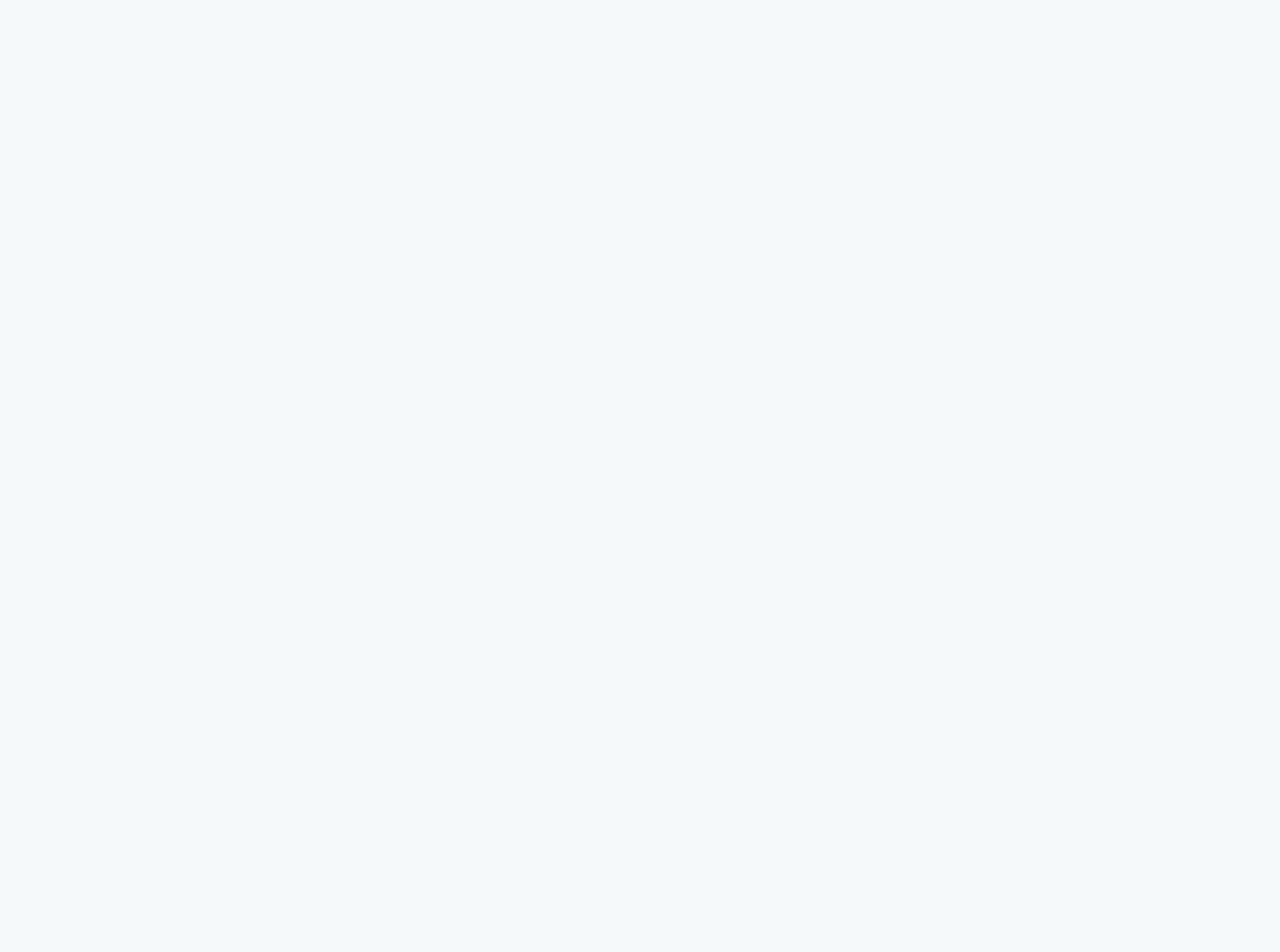
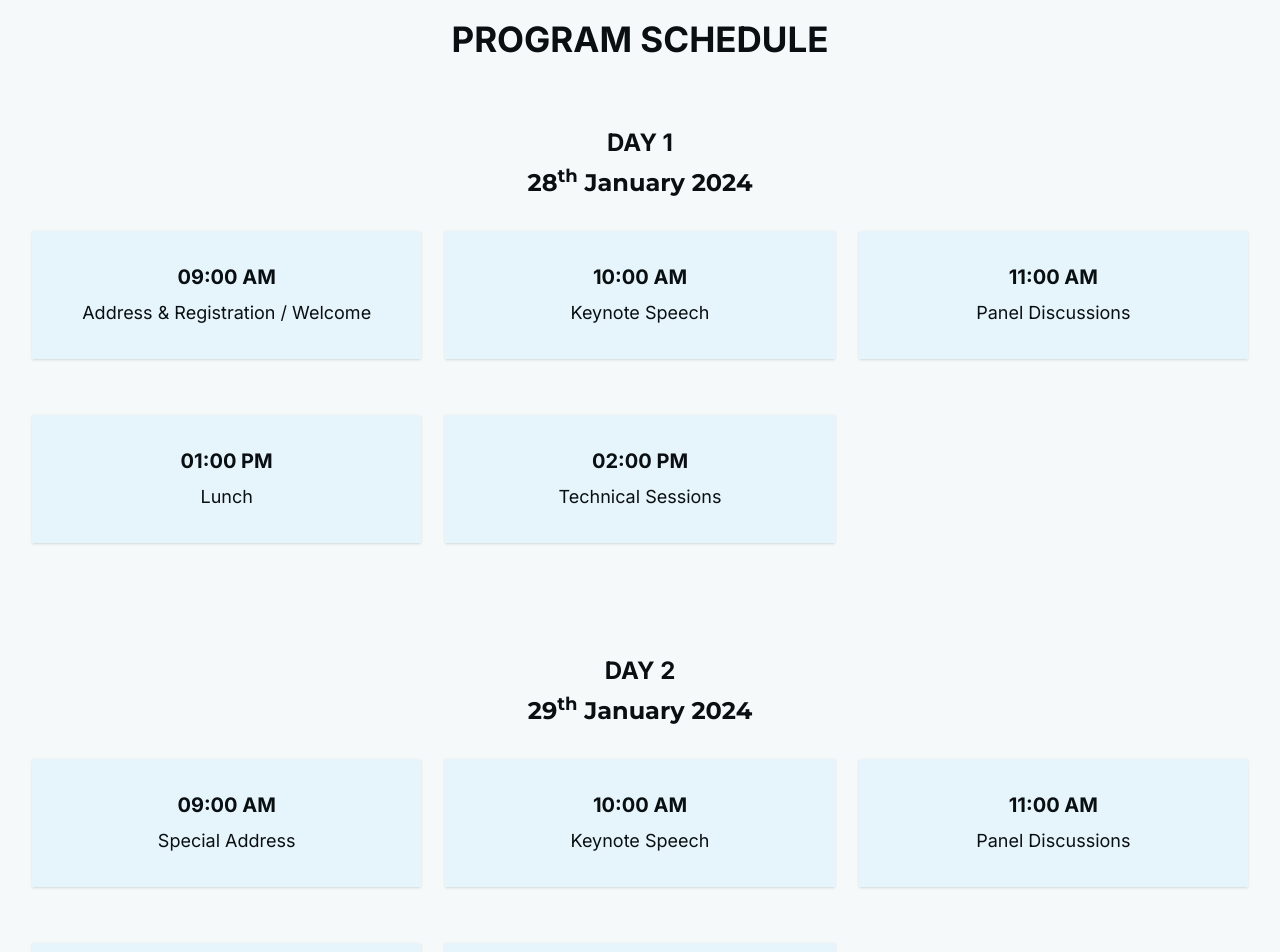
Before and after one commit to Aswin-04/ICETIME-24, a React (Vite) app: page /program-schedule in a window 1280 px wide. Shown: the part 500-1452 px from the top of the page. Before the commit the page ends 800 px from the top, so only its background shows below. Built offline with nearby package versions, Linux system fonts and the light colour scheme; a web font is replaced by a local one.

Commit message:
complete program schedule page

```diff
--- a/src/constants/index.js
+++ b/src/constants/index.js
@@ -426,3 +426,49 @@ export const instructionsToAuthors = `
 After a careful refereeing process, following the journal norms, selected papers will be recommended for publication in **Scopus-indexed journals**.
 (Journal names will be updated soon).
 `;
+
+export const conferenceAgenda1 = [
+  {
+    timing: "09:00 AM",
+    program: "Address & Registration / Welcome"
+  },
+  {
+    timing: "10:00 AM",
+    program: "Keynote Speech"
+  },
+  {
+    timing: "11:00 AM",
+    program: "Panel Discussions"
+  },
+  {
+    timing: "01:00 PM",
+    program: "Lunch"
+  },
+  {
+    timing: "02:00 PM",
+    program: "Technical Sessions"
+  }
+];
+
+export const conferenceAgenda2 = [
+  {
+    timing: "09:00 AM",
+    program: "Special Address"
+  },
+  {
+    timing: "10:00 AM",
+    program: "Keynote Speech"
+  },
+  {
+    timing: "11:00 AM",
+    program: "Panel Discussions"
+  },
+  {
+    timing: "01:00 PM",
+    program: "Lunch"
+  },
+  {
+    timing: "02:00 PM",
+    program: "Technical Sessions"
+  }
+];
--- a/src/pages/ProgramSchedule.jsx
+++ b/src/pages/ProgramSchedule.jsx
@@ -1,10 +1,56 @@
+import ReactMarkdown from 'react-markdown'
+import Navbar from "../components/Navbar";
+import Footer from "../components/Footer";
+import MainPoster from "../components/MainPoster";
+import Heading from "../components/Heading";
+import { conferenceAgenda1, conferenceAgenda2 } from '../constants';
 
 const ProgramSchedule = () => {
   return (
     <div>
+      <Navbar />
+      <MainPoster />
+      <div className="mt-10 mb-6">
+        <Heading title={"Program Schedule"}></Heading>
+      </div>
 
+      <h4 className='text-2xl font-bold text-center mb-2 '>DAY 1</h4>
+      <p className='text-2xl font-bold  text-center mb-8 font-montserrat'>28<sup>th</sup> January 2024</p>
+      <section className="max-container px-8 mb-20 grid gap-6 grid-cols-1 sm:grid-cols-2 lg:grid-cols-3">
+        {conferenceAgenda1.map((item, index) => (
+          <div
+            key={index}
+            className="bg-sky-100/70 shadow p-8 relative flex flex-col items-center justify-center text-center gap-2 mb-8 min-h-[30px]" // Set min height here
+          >
+            <h4 className="font-bold text-xl max-xs:text-lg">
+              {item.timing}
+            </h4>
+
+            <p className="text-lg max-xs:text-base">{item.program}</p>
+          </div>
+        ))}
+      </section>
+
+      <h4 className='text-2xl font-bold text-center mb-2'>DAY 2</h4>
+      <p className='text-2xl font-bold text-center mb-8 font-montserrat'>29<sup>th</sup> January 2024</p>
+      <section className="max-container px-8 mb-20 grid gap-6 grid-cols-1 sm:grid-cols-2 lg:grid-cols-3">
+        {conferenceAgenda2.map((item, index) => (
+          <div
+            key={index}
+            className="bg-sky-100/70 shadow p-8 relative flex flex-col items-center justify-center text-center gap-2 mb-8 min-h-[30px]" // Set min height here
+          >
+            <h4 className="font-bold text-xl max-xs:text-lg">
+              {item.timing}
+            </h4>
+
+            <p className="text-lg max-xs:text-base">{item.program}</p>
+          </div>
+        ))}
+      </section>
+
+      <Footer />
     </div>
-  )
-}
+  );
+};
 
-export default ProgramSchedule
+export default ProgramSchedule;
```
